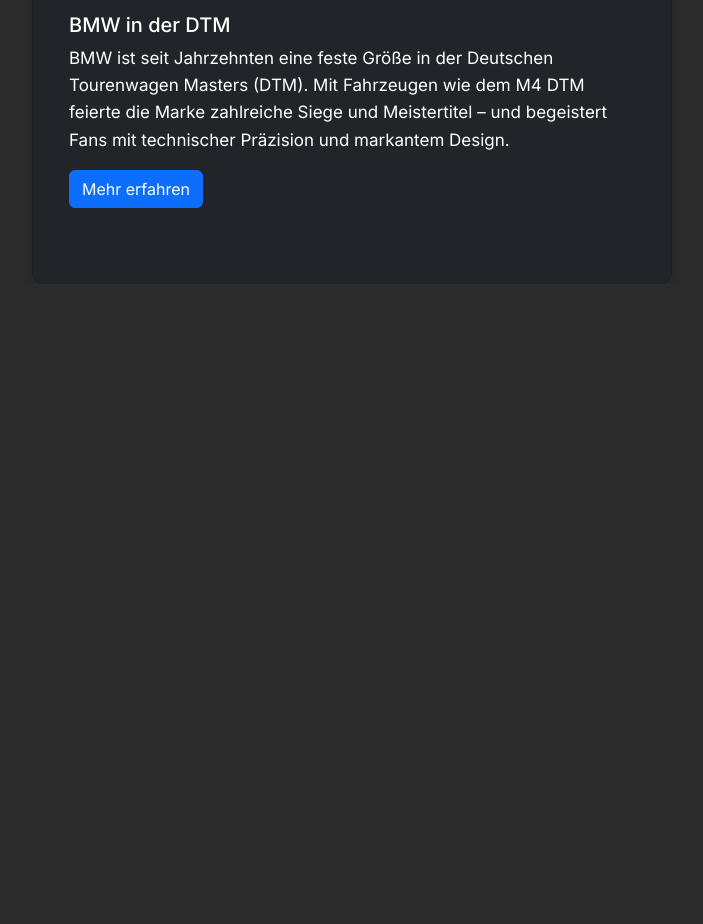
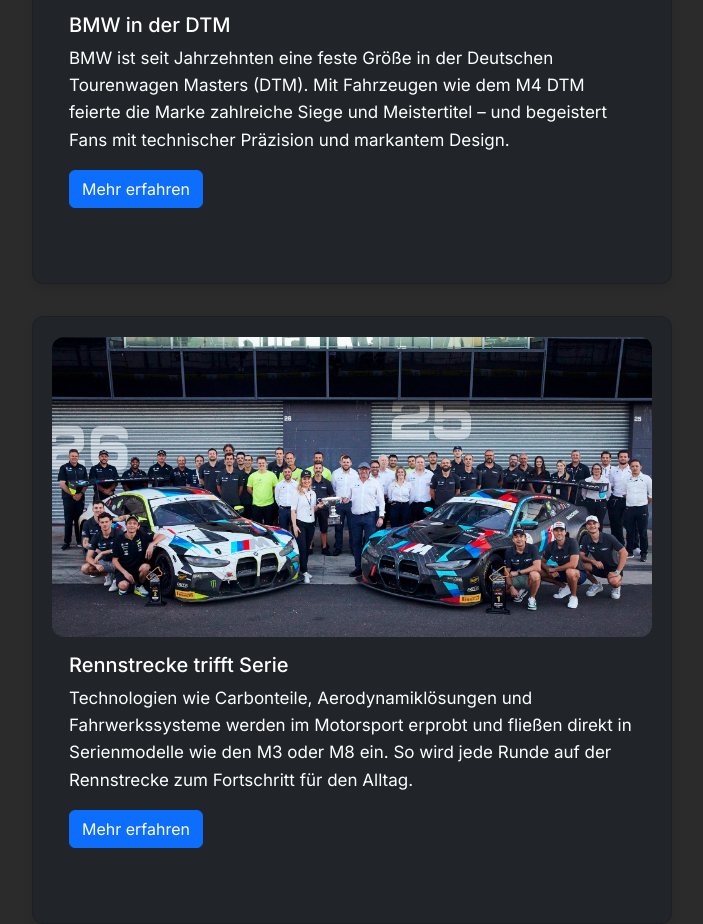
Before and after one commit to kxrim-dev/BMW, a website: page infos-bmw/motorsport.html in a window 1280 px wide. Shown: the part 1768-2692 px from the top of the page, without its empty margins (288-991 px from the left). Before the commit the page ends 2052 px from the top, so only its background shows below. Drawn offline with nearby package versions, Linux system fonts and the light colour scheme.

Commit message:
finished motorsport.html

```diff
--- a/infos-bmw/motorsport.html
+++ b/infos-bmw/motorsport.html
@@ -105,6 +105,17 @@
                class="btn btn-primary">Mehr erfahren</a>
         </div>
     </div>
+    <div class="card" style="width: 40rem; height: 38rem;">
+        <img src="../photos/bmw-elektro-motorsport.png" class="card-img-top" alt="...">
+        <div class="card-body">
+            <h5 class="card-title">Rennstrecke trifft Serie</h5>
+            <p class="card-text">Technologien wie Carbonteile, Aerodynamiklösungen und Fahrwerkssysteme werden im
+                Motorsport erprobt und fließen direkt in Serienmodelle wie den M3 oder M8 ein. So wird jede Runde auf
+                der Rennstrecke zum Fortschritt für den Alltag.</p>
+            <a href="https://www.bmw-m.com/de/fastlane/motorsport/racing-series/dtm.html" target="_blank"
+               class="btn btn-primary">Mehr erfahren</a>
+        </div>
+    </div>
 </main>
 <script src="../scripts/search.js"></script>
 <script src="https://cdn.jsdelivr.net/npm/bootstrap@5.3.2/dist/js/bootstrap.bundle.min.js"></script>
```
Also changed, not shown: photos/bmw-elektro-motorsport.png (added).
